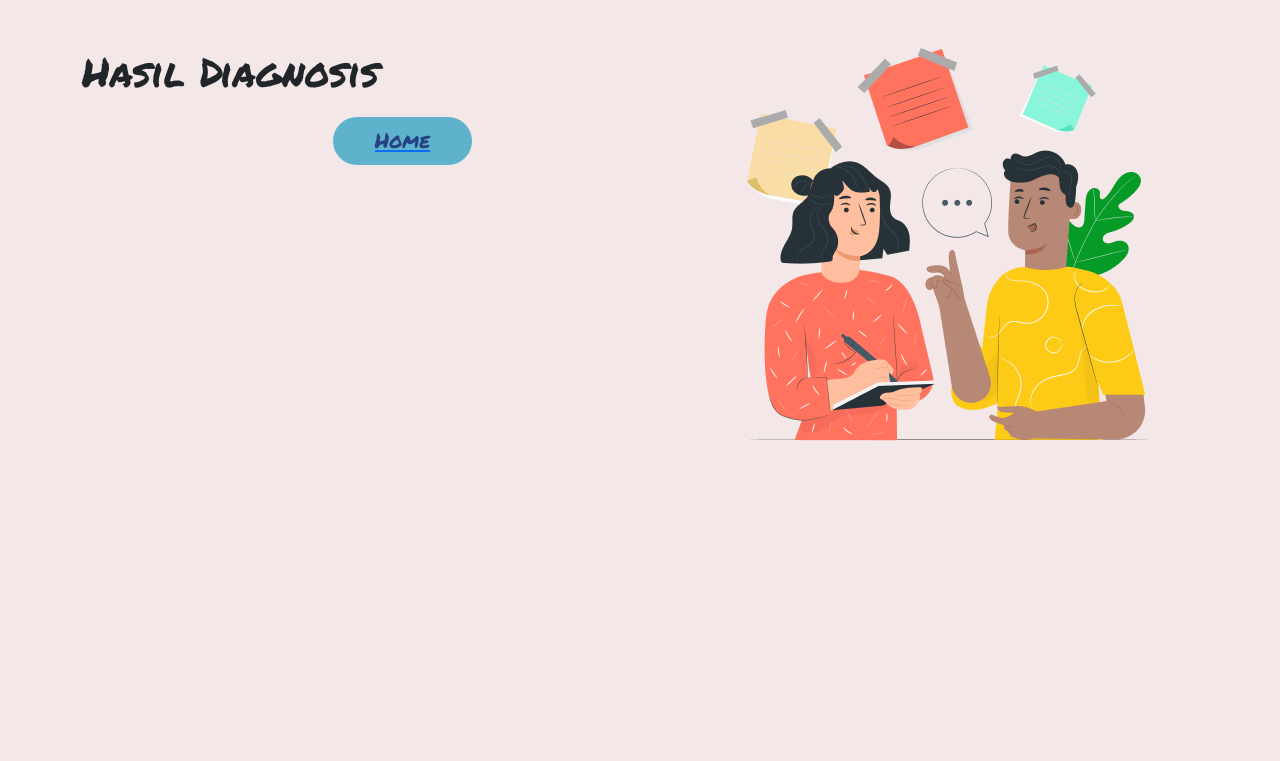
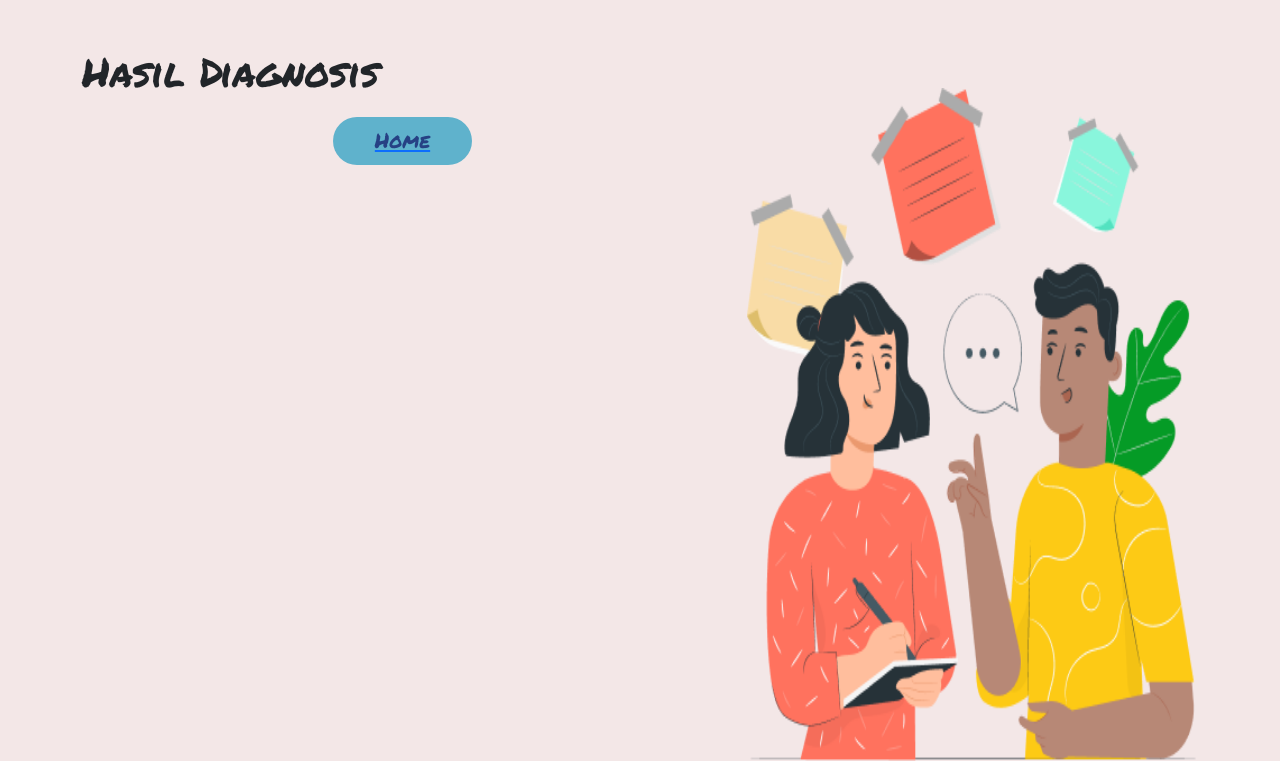
Before and after one commit to steven278/Expert-System, a PHP site: page /Solusi.php in a window 1280 px wide. Shown: the part 76-837 px from the top of the page. Before the commit the page ends 517 px from the top, so only its background shows below. Run offline with PHP 8.4, Linux system fonts and the light colour scheme.

Commit message:
ubah gambar solusi

```diff
--- a/Solusi.php
+++ b/Solusi.php
@@ -21,7 +21,7 @@
                     </a>
             </div>
             <div class="col-md-5">
-                <img src="images/Depression 4.png">
+                <img src="images/Depression 4.png " class="center">
             </div>
         </div>
     </div>
--- a/css/solusiStyle.css
+++ b/css/solusiStyle.css
@@ -5,6 +5,15 @@ body{
 h1{
     font-family: 'Permanent Marker', cursive;
 }
+
+.center {
+    display: block;
+    margin-left: auto;
+    margin-right: auto;
+    margin-top: 40px;
+    width: 100%;
+    height: 140%;
+  }
 
 #btn-home{
     padding:0.4em 2em;
```
